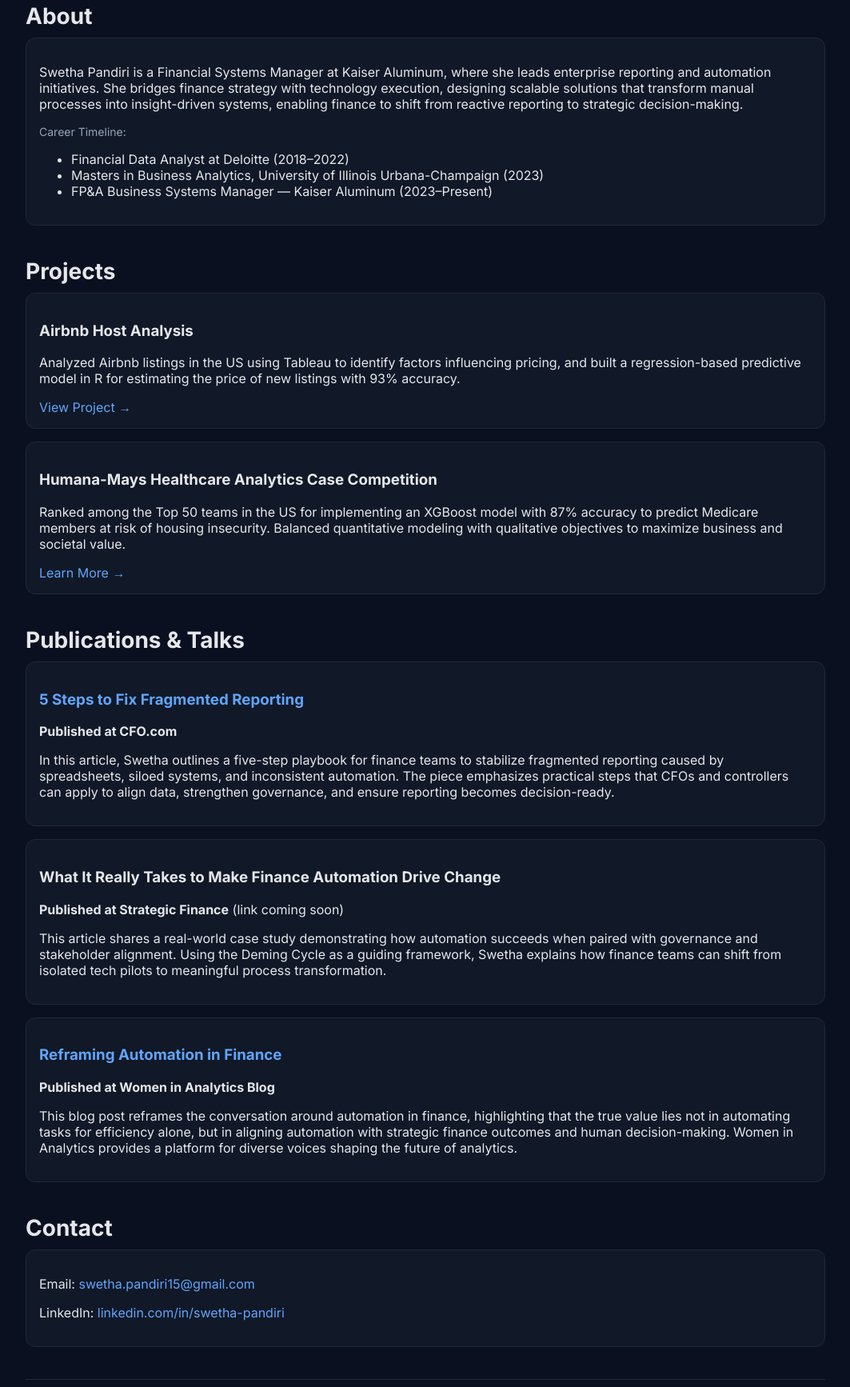
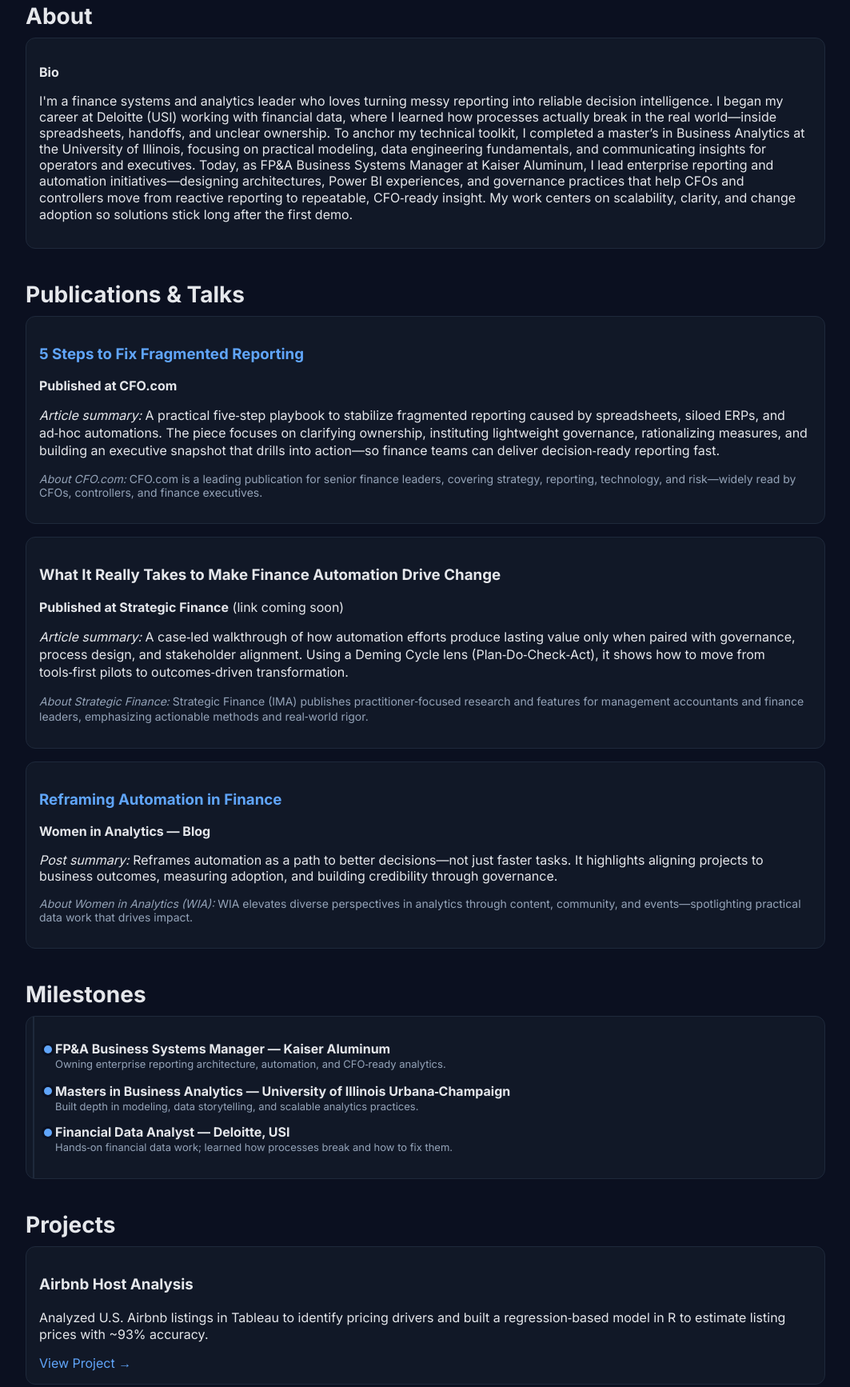
Before and after one commit to swetha-pandiri-15/profile, a plain HTML site: page index.html in a window 1280 px wide. Shown: the part 114-1848 px from the top of the page at 80% size, without its empty margins (108-1171 px from the left). Drawn offline with Linux system fonts and the light colour scheme.

Commit message:
Update index.html

```diff
--- a/index.html
+++ b/index.html
@@ -21,6 +21,13 @@
     .grid{display:grid;grid-template-columns:1fr 1fr;gap:16px}
     @media(max-width:700px){.grid{grid-template-columns:1fr}}
     footer{margin-top:40px;padding-top:16px;border-top:1px solid #1e293b;color:#94a3b8}
+    /* timeline */
+    .timeline{position:relative;padding-left:24px}
+    .timeline:before{content:"";position:absolute;left:8px;top:0;bottom:0;width:2px;background:#1e293b}
+    .t-item{position:relative;margin:14px 0;padding-left:12px}
+    .t-item:before{content:"";position:absolute;left:-2px;top:6px;width:10px;height:10px;border-radius:50%;background:#60a5fa;box-shadow:0 0 0 3px #0b1020}
+    .t-title{font-weight:700}
+    .t-meta{color:#94a3b8;font-size:13px}
   </style>
 </head>
 <body>
@@ -29,8 +36,9 @@
       <h1>Swetha Pandiri</h1>
       <nav>
         <a href="#about">About</a>
+        <a href="#publications">Publications</a>
+        <a href="#milestones">Milestones</a>
         <a href="#projects">Projects</a>
-        <a href="#publications">Publications</a>
         <a href="#contact">Contact</a>
       </nav>
     </header>
@@ -38,27 +46,8 @@
     <section id="about">
       <h2>About</h2>
       <div class="card">
-        <p>Swetha Pandiri is a Financial Systems Manager at Kaiser Aluminum, where she leads enterprise reporting and automation initiatives. She bridges finance strategy with technology execution, designing scalable solutions that transform manual processes into insight-driven systems, enabling finance to shift from reactive reporting to strategic decision-making.</p>
-        <p class="meta">Career Timeline:</p>
-        <ul>
-          <li>Financial Data Analyst at Deloitte (2018–2022)</li>
-          <li>Masters in Business Analytics, University of Illinois Urbana-Champaign (2023)</li>
-          <li>FP&A Business Systems Manager — Kaiser Aluminum (2023–Present)</li>
-        </ul>
-      </div>
-    </section>
-
-    <section id="projects">
-      <h2>Projects</h2>
-      <div class="card">
-        <h3>Airbnb Host Analysis</h3>
-        <p>Analyzed Airbnb listings in the US using Tableau to identify factors influencing pricing, and built a regression-based predictive model in R for estimating the price of new listings with 93% accuracy.</p>
-        <a href="https://public.tableau.com/app/profile/swetha.pandiri/viz/Airbnb_Host_Analysis_Group5/AirbnbHostAnalysis" target="_blank">View Project →</a>
-      </div>
-      <div class="card">
-        <h3>Humana-Mays Healthcare Analytics Case Competition</h3>
-        <p>Ranked among the Top 50 teams in the US for implementing an XGBoost model with 87% accuracy to predict Medicare members at risk of housing insecurity. Balanced quantitative modeling with qualitative objectives to maximize business and societal value.</p>
-        <a href="https://mays.tamu.edu/humana-tamu-analytics/round-1-results/" target="_blank">Learn More →</a>
+        <p><strong>Bio</strong></p>
+        <p>I'm a finance systems and analytics leader who loves turning messy reporting into reliable decision intelligence. I began my career at Deloitte (USI) working with financial data, where I learned how processes actually break in the real world—inside spreadsheets, handoffs, and unclear ownership. To anchor my technical toolkit, I completed a master’s in Business Analytics at the University of Illinois, focusing on practical modeling, data engineering fundamentals, and communicating insights for operators and executives. Today, as FP&A Business Systems Manager at Kaiser Aluminum, I lead enterprise reporting and automation initiatives—designing architectures, Power BI experiences, and governance practices that help CFOs and controllers move from reactive reporting to repeatable, CFO‑ready insight. My work centers on scalability, clarity, and change adoption so solutions stick long after the first demo.</p>
       </div>
     </section>
 
@@ -67,17 +56,53 @@
       <div class="card">
         <h3><a href="https://www.cfo.com/news/5-steps-to-fix-fragmented-reporting-spreadsheets-automation-data-erp/756723/" target="_blank">5 Steps to Fix Fragmented Reporting</a></h3>
         <p><strong>Published at CFO.com</strong></p>
-        <p>In this article, Swetha outlines a five-step playbook for finance teams to stabilize fragmented reporting caused by spreadsheets, siloed systems, and inconsistent automation. The piece emphasizes practical steps that CFOs and controllers can apply to align data, strengthen governance, and ensure reporting becomes decision-ready.</p>
+        <p><em>Article summary:</em> A practical five‑step playbook to stabilize fragmented reporting caused by spreadsheets, siloed ERPs, and ad‑hoc automations. The piece focuses on clarifying ownership, instituting lightweight governance, rationalizing measures, and building an executive snapshot that drills into action—so finance teams can deliver decision‑ready reporting fast.</p>
+        <p class="meta"><em>About CFO.com:</em> CFO.com is a leading publication for senior finance leaders, covering strategy, reporting, technology, and risk—widely read by CFOs, controllers, and finance executives.</p>
       </div>
       <div class="card">
         <h3>What It Really Takes to Make Finance Automation Drive Change</h3>
         <p><strong>Published at Strategic Finance</strong> (link coming soon)</p>
-        <p>This article shares a real-world case study demonstrating how automation succeeds when paired with governance and stakeholder alignment. Using the Deming Cycle as a guiding framework, Swetha explains how finance teams can shift from isolated tech pilots to meaningful process transformation.</p>
+        <p><em>Article summary:</em> A case‑led walkthrough of how automation efforts produce lasting value only when paired with governance, process design, and stakeholder alignment. Using a Deming Cycle lens (Plan‑Do‑Check‑Act), it shows how to move from tools‑first pilots to outcomes‑driven transformation.</p>
+        <p class="meta"><em>About Strategic Finance:</em> Strategic Finance (IMA) publishes practitioner‑focused research and features for management accountants and finance leaders, emphasizing actionable methods and real‑world rigor.</p>
       </div>
       <div class="card">
         <h3><a href="https://www.womeninanalytics.com/blog-posts/what-it-really-takes-to-make-finance-automation-drive-change" target="_blank">Reframing Automation in Finance</a></h3>
-        <p><strong>Published at Women in Analytics Blog</strong></p>
-        <p>This blog post reframes the conversation around automation in finance, highlighting that the true value lies not in automating tasks for efficiency alone, but in aligning automation with strategic finance outcomes and human decision-making. Women in Analytics provides a platform for diverse voices shaping the future of analytics.</p>
+        <p><strong>Women in Analytics — Blog</strong></p>
+        <p><em>Post summary:</em> Reframes automation as a path to better decisions—not just faster tasks. It highlights aligning projects to business outcomes, measuring adoption, and building credibility through governance.
+        </p>
+        <p class="meta"><em>About Women in Analytics (WIA):</em> WIA elevates diverse perspectives in analytics through content, community, and events—spotlighting practical data work that drives impact.</p>
+      </div>
+    </section>
+
+    <section id="milestones">
+      <h2>Milestones</h2>
+      <div class="card timeline">
+        <div class="t-item">
+          <div class="t-title">FP&A Business Systems Manager — Kaiser Aluminum</div>
+          <div class="t-meta">Owning enterprise reporting architecture, automation, and CFO‑ready analytics.</div>
+        </div>
+        <div class="t-item">
+          <div class="t-title">Masters in Business Analytics — University of Illinois Urbana‑Champaign</div>
+          <div class="t-meta">Built depth in modeling, data storytelling, and scalable analytics practices.</div>
+        </div>
+        <div class="t-item">
+          <div class="t-title">Financial Data Analyst — Deloitte, USI</div>
+          <div class="t-meta">Hands‑on financial data work; learned how processes break and how to fix them.</div>
+        </div>
+      </div>
+    </section>
+
+    <section id="projects">
+      <h2>Projects</h2>
+      <div class="card">
+        <h3>Airbnb Host Analysis</h3>
+        <p>Analyzed U.S. Airbnb listings in Tableau to identify pricing drivers and built a regression‑based model in R to estimate listing prices with ~93% accuracy.</p>
+        <a href="https://public.tableau.com/app/profile/swetha.pandiri/viz/Airbnb_Host_Analysis_Group5/AirbnbHostAnalysis" target="_blank">View Project →</a>
+      </div>
+      <div class="card">
+        <h3>Humana‑Mays Healthcare Analytics Case Competition</h3>
+        <p>Top‑50 nationally. Built an XGBoost model (≈87% accuracy) to identify Medicare members at risk of housing insecurity; balanced quantitative performance with qualitative impact and interpretability.</p>
+        <a href="https://mays.tamu.edu/humana-tamu-analytics/round-1-results/" target="_blank">Learn More →</a>
       </div>
     </section>
 
```
